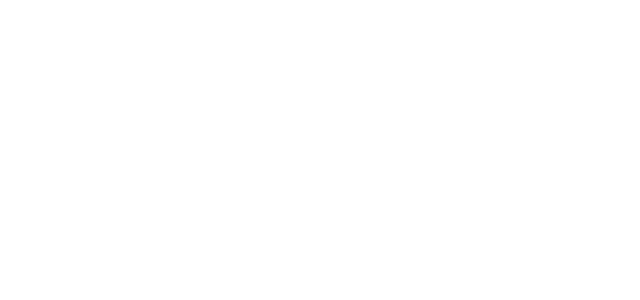
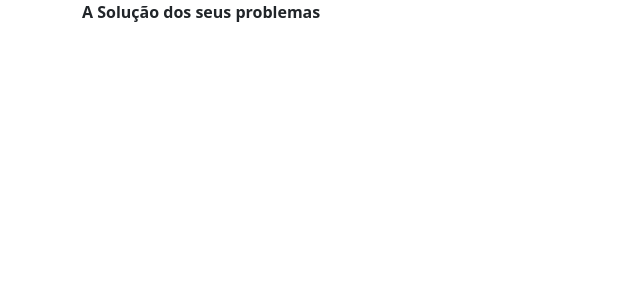
Before and after one commit to iwtrainingbr/supermercado-app, a React (Create React App) app: page /quem-somos in a window 1280 px wide. Shown: the top 300 px of the page, without its empty margins (0-640 px from the left). Built offline with nearby package versions, Linux system fonts and the light colour scheme.

Commit message:
Adicionado uma pagina quem somos e a sua rota

```diff
--- a/src/App.js
+++ b/src/App.js
@@ -7,6 +7,7 @@
 import Config from "./pages/Config";
 import Orders from "./pages/Orders";
 import Products from "./pages/Products";
+import About from "./pages/About";
 
 function App() {
   return (
@@ -18,6 +19,7 @@
         <Route path="/configuracoes" component={Config}/>
         <Route path="/pedidos" component={Orders}/>
         <Route path="/produtos" component={Products}/>
+        <Route path="/quem-somos" component={About}/>
       </Switch>
     </BrowserRouter>
   );
--- /dev/null
+++ b/src/pages/About/index.js
@@ -0,0 +1,7 @@
+export default function About (){
+  return(
+    <b>A Solução dos seus problemas </b>
+
+
+  )
+}
```
Also changed, not shown: 2 other files (tests, documents, lock files or other folders).
